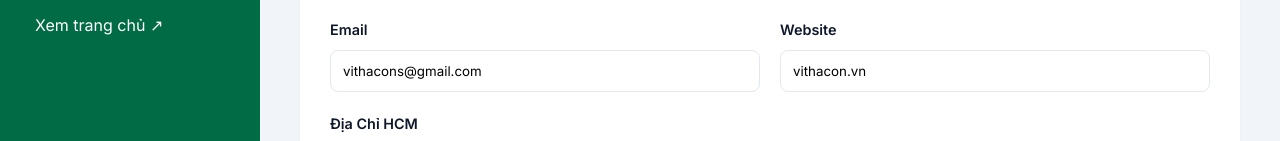
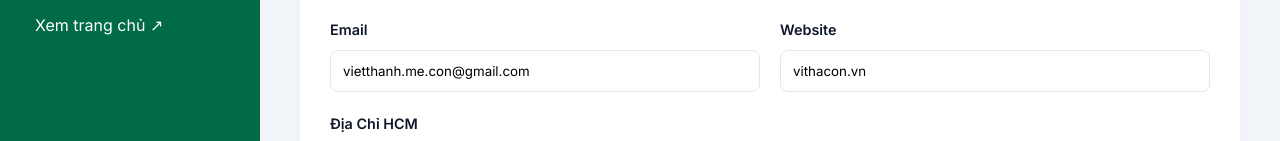
Before and after one commit to 47kiemtien-pixel/vithacons, a React (Vite) app: page /admin in a window 1280 px wide. Shown: the part 271-412 px from the top of the page. Built offline with nearby package versions, Linux system fonts and the light colour scheme; sample sign-in values are in the browser's storage.

Commit message:
chore: correct company email address

```diff
--- a/src/data/siteData.js
+++ b/src/data/siteData.js
@@ -13,7 +13,7 @@ export const siteData = {
     general: {
         companyName: 'Công Ty TNHH Cơ Khí Xây Dựng Thương Mại Việt Thành',
         phone: '0972 524 799',
-        email: 'vithacons@gmail.com',
+        email: 'vietthanh.me.con@gmail.com',
         website: 'vithacon.vn',
         addressHCM: '122/118, KP. Tân Lập, P. Đông Hòa, TP. Hồ Chí Minh',
         addressDakLak: 'Milano ML127 KĐT Ecocity Premia, P. Tân An, Đắk Lắk',
```
